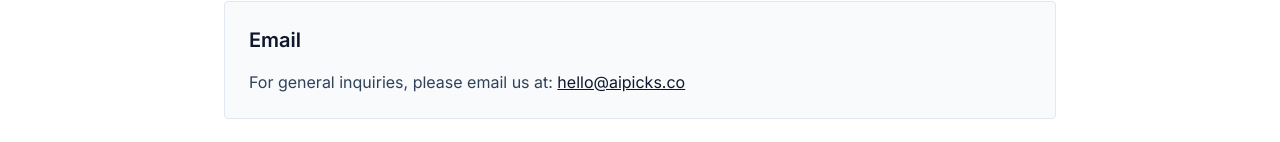
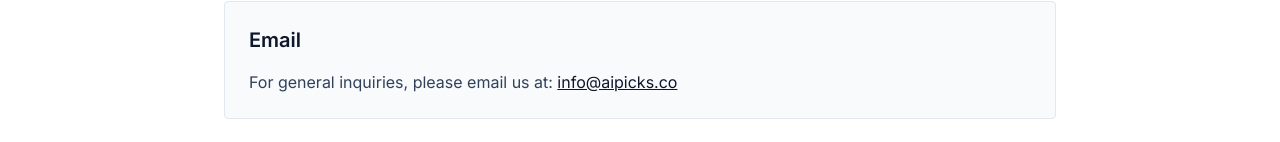
Before and after one commit to adicaspi/AmazonMVP, a Next.js app: page /contact in a window 1280 px wide. Shown: the part 275-417 px from the top of the page. Built offline with nearby package versions, Linux system fonts and the light colour scheme.

Commit message:
Update: Change contact email to info@aipicks.co

```diff
--- a/src/app/contact/page.tsx
+++ b/src/app/contact/page.tsx
@@ -22,8 +22,8 @@ export default function ContactPage() {
           <h2 className="text-xl font-semibold text-slate-900 mb-4">Email</h2>
           <p className="text-slate-700">
             For general inquiries, please email us at:{" "}
-            <a href="mailto:hello@aipicks.co" className="text-slate-900 underline">
-              hello@aipicks.co
+            <a href="mailto:info@aipicks.co" className="text-slate-900 underline">
+              info@aipicks.co
             </a>
           </p>
         </div>
```
